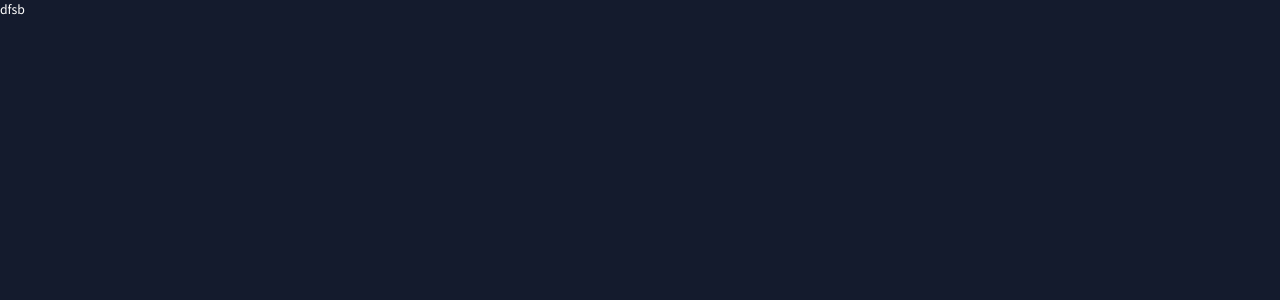
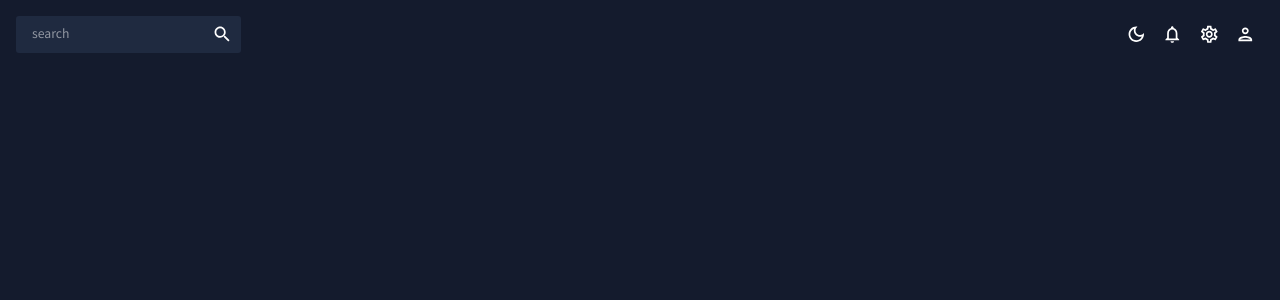
Before and after one commit to JMUT1/material-dashbord-tut, a React (Create React App) app: page / in a window 1280 px wide. Shown: the top 300 px of the page. Built offline with nearby package versions, Linux system fonts and the light colour scheme.

Commit message:
working in the topbar component, now is working fine and also the dark mode is changing the colors

```diff
--- a/src/App.js
+++ b/src/App.js
@@ -1,8 +1,7 @@
 import React from 'react'
 import {ColorModeContext, useMode} from "./theme"
 import { CssBaseline, ThemeProvider } from '@mui/material'
-import { Theme } from '@fullcalendar/core/internal'
-
+import TopBar from "./scenes/Global/TopBar"
 
 const App = () => {
   const [theme, colorMode]= useMode()
@@ -11,7 +10,9 @@
     <ThemeProvider theme={theme}>
       <CssBaseline/>
     <div className='app'>
-      <main className='content'>dfsb</main>
+      <main className='content'>
+        <TopBar/>
+      </main>
     </div>
     </ThemeProvider>
     </ColorModeContext.Provider>
--- a/src/scenes/Global/TopBar.jsx
+++ b/src/scenes/Global/TopBar.jsx
@@ -1,9 +1,53 @@
-import React from 'react'
+import { Box, IconButton, useTheme } from "@mui/material";
+import { useContext } from "react";
+import { ColorModeContext, tokens } from "../../theme";
+import InputBase from "@mui/material/InputBase";
+import LightModeOutlinedIcon from "@mui/icons-material/LightModeOutlined";
+import DarkModeOutlinedIcon from "@mui/icons-material/DarkModeOutlined";
+import NotificationsOutlinedIcon from "@mui/icons-material/NotificationsOutlined";
+import SettingsOutlinedIcon from "@mui/icons-material/SettingsOutlined";
+import PersonOutlinedIcon from "@mui/icons-material/PersonOutlined";
+import SearchIcon from "@mui/icons-material/Search";
 
 const TopBar = () => {
+  const theme = useTheme();
+  const colors = tokens(theme.palette.mode);
+  const colorMode = useContext(ColorModeContext);
+
   return (
-    <div>TopBar</div>
-  )
-}
+    <Box display="flex" justifyContent="space-between" p={2}>
+      {/* SEARCH BAR */}
+      <Box
+        display="flex"
+        backgroundColor={colors.primary[400]}
+        borderRadius="3px"
+      >
+        <InputBase sx={{ ml: 2, flex: 1 }} placeholder="search" />
+        <IconButton type="button" sx={{ p: 1 }}>
+          <SearchIcon />
+        </IconButton>
+      </Box>
 
-export default TopBar
+      <Box display="flex">
+        <IconButton onClick={colorMode.toggleColorMode}>
+          {theme.palette.mode === "dark" ? (
+            <DarkModeOutlinedIcon />
+          ) : (
+            <LightModeOutlinedIcon />
+          )}
+        </IconButton>
+        <IconButton>
+          <NotificationsOutlinedIcon />
+        </IconButton>
+        <IconButton>
+          <SettingsOutlinedIcon />
+        </IconButton>
+        <IconButton>
+          <PersonOutlinedIcon />
+        </IconButton>
+      </Box>
+    </Box>
+  );
+};
+
+export default TopBar;
```
